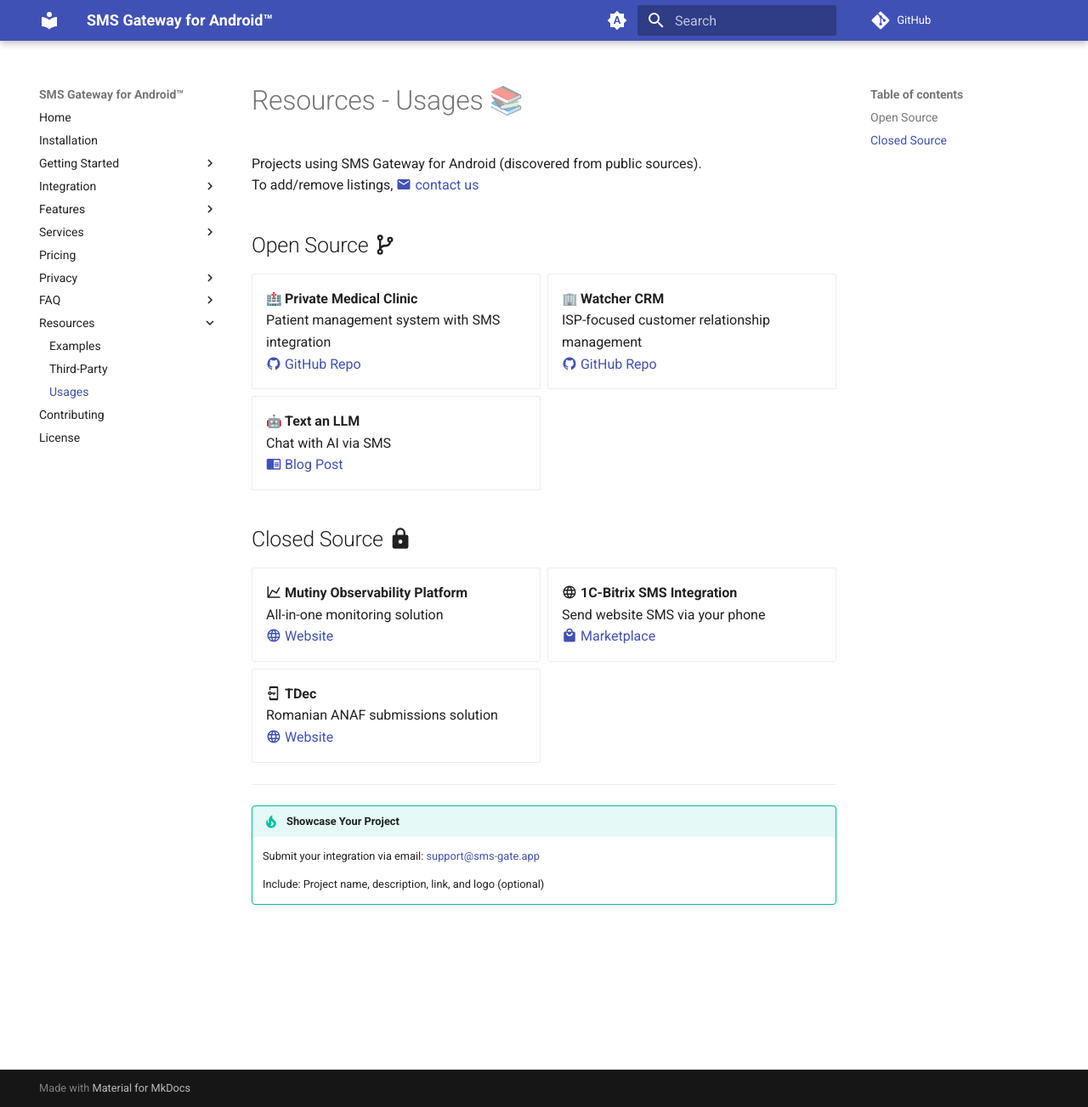
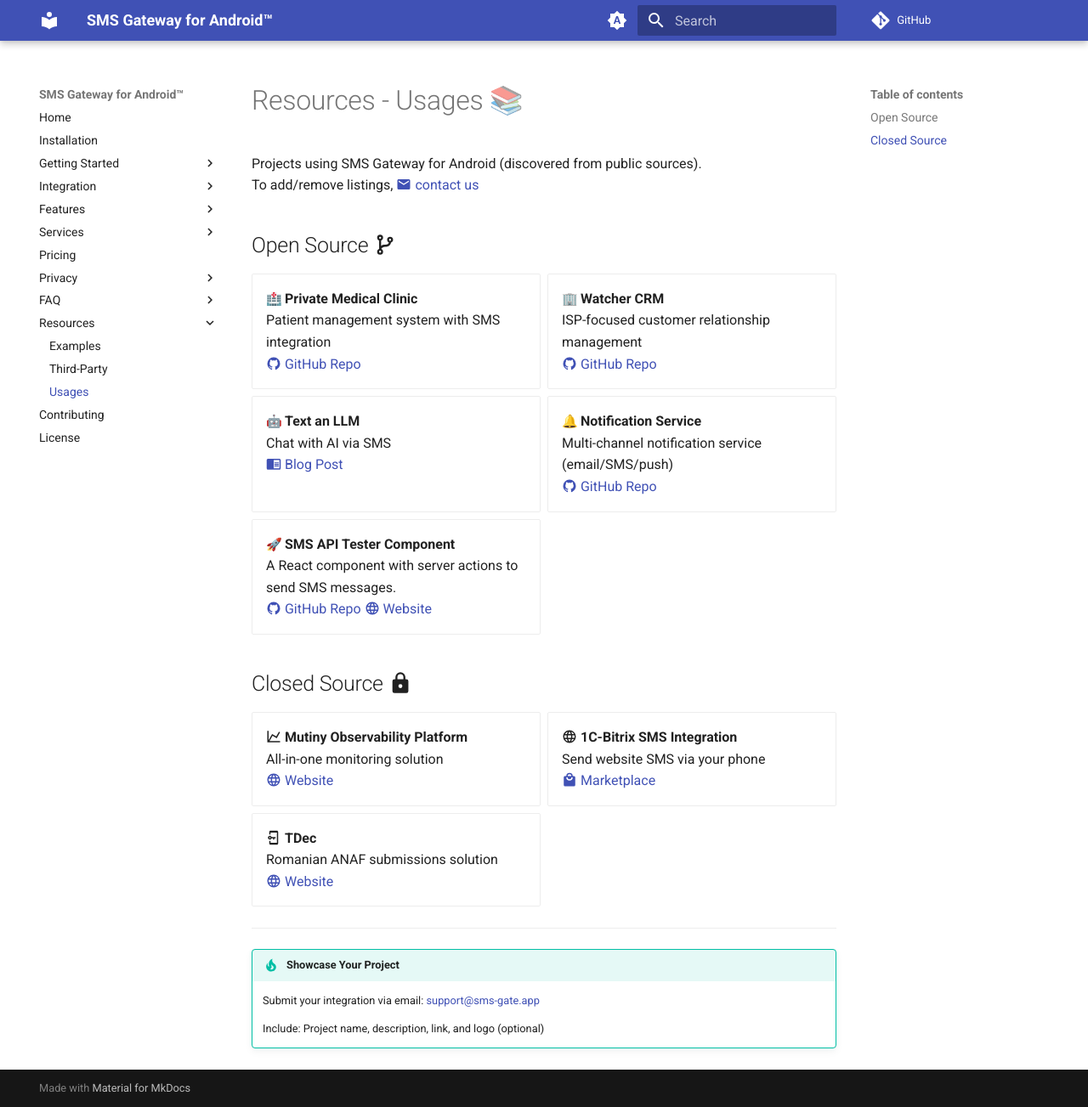
Before and after one commit to android-sms-gateway/docs-web, an MkDocs documentation site: the page built from docs/resources/usages.md, in a window 1280 px wide and 1303 px high. Shown: the whole window at 85% size. Built offline with MkDocs 1.6.1 and Material for MkDocs 9.7.7, drawn with Linux system fonts in a browser that asks for light colours; emoji names are drawn with the system emoji font; comment, search, counter and statistics services are not loaded.

Commit message:
[resources] add multi-channel notification service and React component

```diff
--- a/docs/resources/usages.md
+++ b/docs/resources/usages.md
@@ -18,6 +18,15 @@
 - :robot: **Text an LLM**
   Chat with AI via SMS
   [:material-book-open: Blog Post](https://benkaiser.dev/text-an-llm/)
+
+- :bell: **Notification Service**
+  Multi-channel notification service (email/SMS/push)
+  [:material-github: GitHub Repo](https://github.com/kpriyanshu2003/notfication-service)
+
+- :rocket: **SMS API Tester Component**
+  A React component with server actions to send SMS messages.
+  [:material-github: GitHub Repo](https://github.com/yas1nshah/sms-gate-api-tester)
+  [:material-web: Website](https://sms-gate-api.vercel.app/)
 
 </div>
 
```
